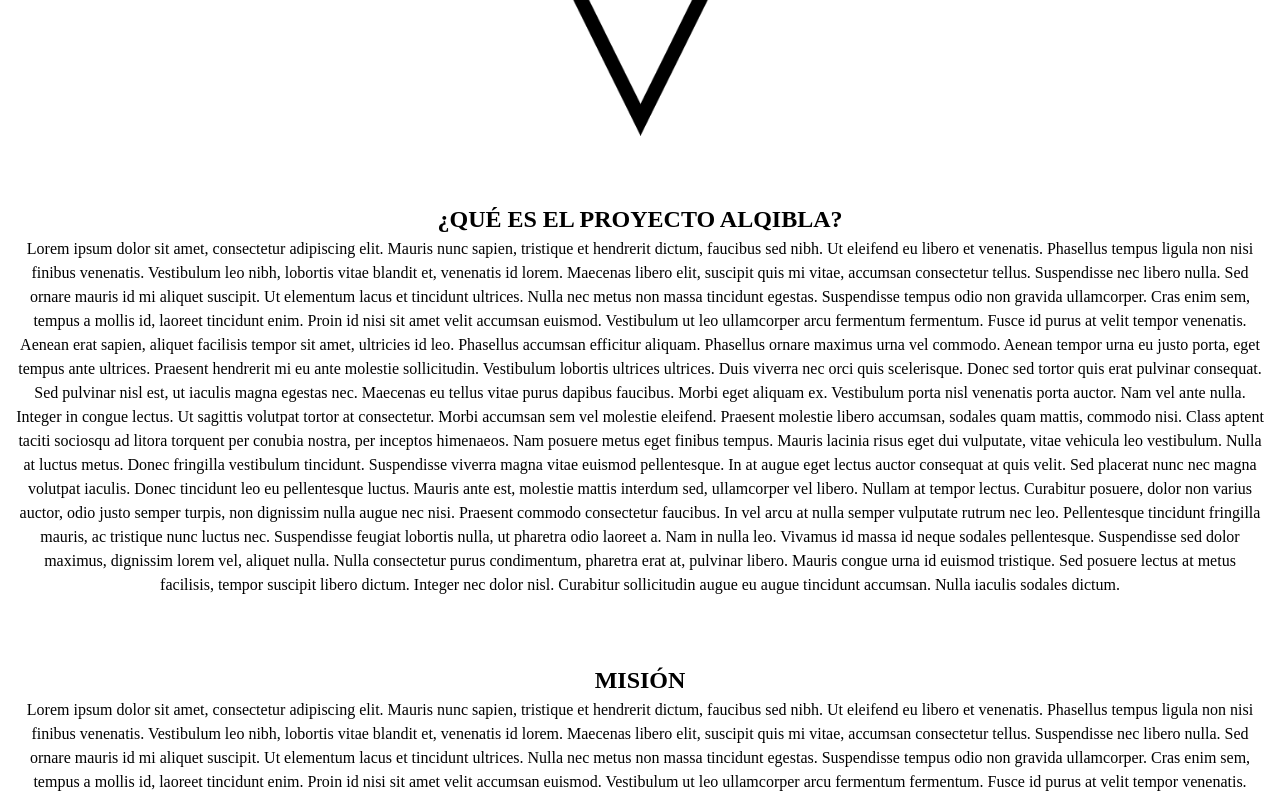
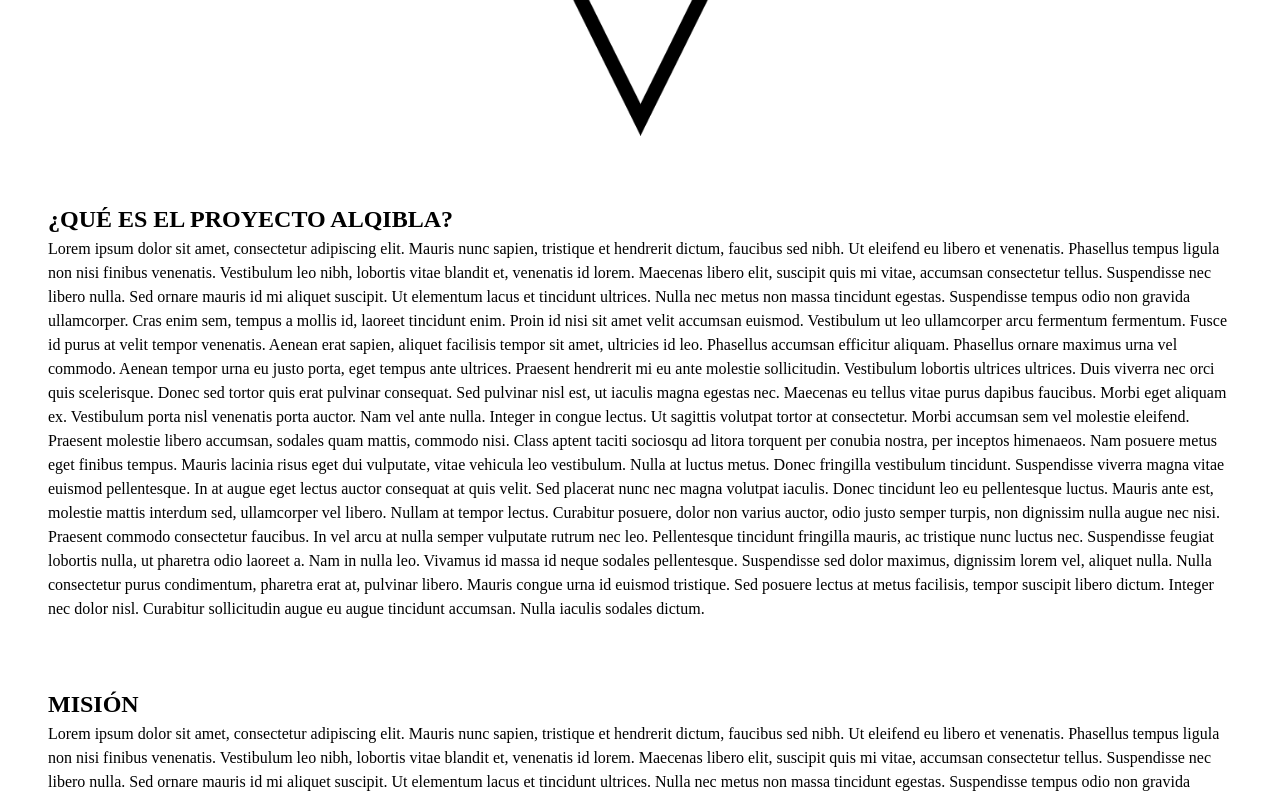
Before and after one commit to OussamaAlouat/alqibla-pro, an Angular app: page / in a window 1280 px wide. Shown: the part 680-1477 px from the top of the page. Built offline with nearby package versions, Linux system fonts and the light colour scheme.

Commit message:
FIX: add margins on main

```diff
--- a/src/app/app.component.scss
+++ b/src/app/app.component.scss
@@ -2,6 +2,8 @@ main {
   margin-top: 64px;
   height: calc(100% - 64px);
   padding:  var(--main-padding-size);
+  margin-left: 2em;
+  margin-right: 2em;
 }
 
 h1 {
@@ -12,8 +14,6 @@ h1 {
 
 section {
   display: flex;
-  justify-content: center;
-  text-align: center;
   flex-direction: column;
   padding-top: 65px;
 }
@@ -36,6 +36,8 @@ section {
   main {
     margin-top: 0 !important;
     height: 100vh !important;
+    margin-right: 1em !important;
+    margin-left: 1em !important;
   }
 
   .title_section {
@@ -48,6 +50,8 @@ section {
   }
 }
 
+
+
 .image_container {
   width: 100%;
   height: 100vh;
```
